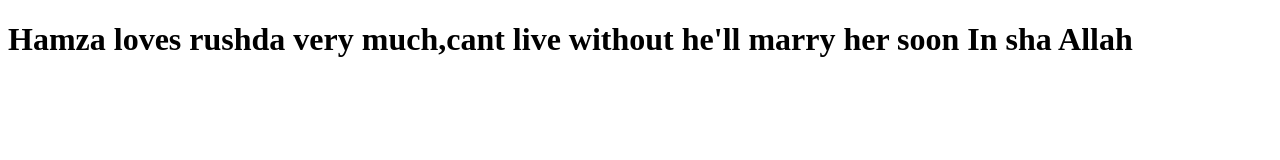
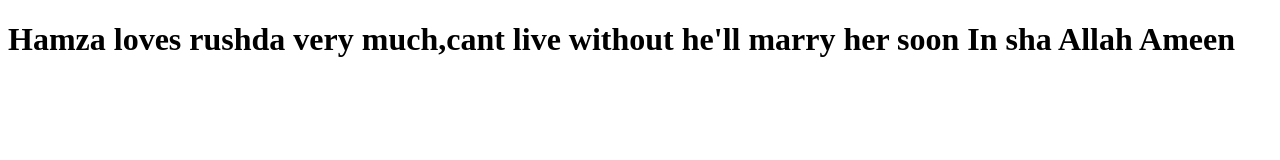
Before and after one commit to MuzammilKhan6/BOOTCAMP2020SAMPLE, a plain HTML site: page index.html in a window 1280 px wide. Drawn offline with Linux system fonts and the light colour scheme.

Commit message:
updated index.html

```diff
--- a/index.html
+++ b/index.html
@@ -6,6 +6,6 @@
     <title>Document</title>
 </head>
 <body>
-    <h1>Hamza loves rushda very much,cant live without he'll marry her soon In sha Allah</h1>
+    <h1>Hamza loves rushda very much,cant live without he'll marry her soon In sha Allah Ameen</h1>
 </body>
 </html>
```
Also changed, not shown: 1 other file.
